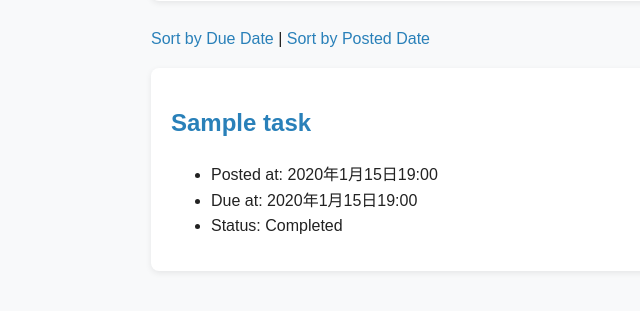
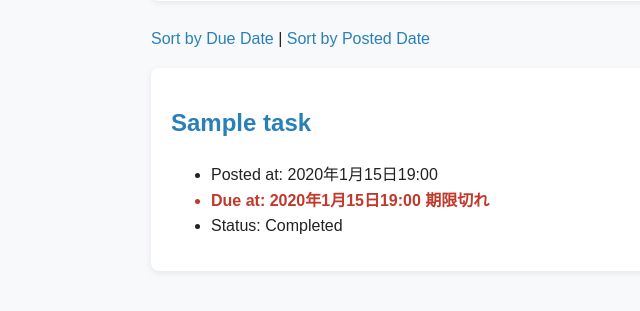
Before and after one commit to s1f10250266/django-test-exercise, a Django app: page / in a window 1280 px wide. Shown: the part 344-655 px from the top of the page, without its empty margins (89-729 px from the left). Run offline with Django 5.2, Linux system fonts and the light colour scheme; tables that the repository leaves empty hold one stand-in row (values such as "Sample post").

Commit message:
期限切れタスクの強調表示機能とテストの追加

```diff
--- a/todo/static/todo/css/style.css
+++ b/todo/static/todo/css/style.css
@@ -52,3 +52,8 @@ a {
 a:hover {
     text-decoration: underline;
 }
+
+.overdue {
+    color: #c0392b;
+    font-weight: bold;
+}
--- a/todo/templates/todo/detail.html
+++ b/todo/templates/todo/detail.html
@@ -14,7 +14,10 @@
     <ul>
       <li>Posted at: {{ task.posted_at }}</li>
       {% if task.due_at %}
-      <li>Due at: {{ task.due_at }}</li>
+      <li{% if task.due_at < now %} class="overdue"{% endif %}>
+        Due at: {{ task.due_at }}
+        {% if task.due_at < now %}<strong>期限切れ</strong>{% endif %}
+      </li>
       {% endif %}
       {% if task.completed %}
       <li>Status: Completed</li>
--- a/todo/templates/todo/index.html
+++ b/todo/templates/todo/index.html
@@ -39,7 +39,10 @@
       <ul>
         <li>Posted at: {{ task.posted_at }}</li>
         {% if task.due_at %}
-        <li>Due at: {{ task.due_at }}</li>
+        <li{% if task.due_at < now %} class="overdue"{% endif %}>
+          Due at: {{ task.due_at }}
+          {% if task.due_at < now %}<strong>期限切れ</strong>{% endif %}
+        </li>
         {% endif %}
         {% if task.completed %}
         <li>Status: Completed</li>
--- a/todo/views.py
+++ b/todo/views.py
@@ -1,5 +1,6 @@
 from django.shortcuts import render, redirect
 from django.http import Http404
+from django.utils import timezone
 from django.utils.timezone import make_aware
 from django.utils.dateparse import parse_datetime
 from todo.models import Task
@@ -17,7 +18,8 @@ def index(request):
         tasks = Task.objects.order_by('-posted_at')
 
     context = {
-        'tasks': tasks
+        'tasks': tasks,
+        'now': timezone.now(),
     }
     return render(request, 'todo/index.html', context)
 
@@ -29,6 +31,7 @@ def detail(request, task_id):
 
     context = {
         'task': task,
+        'now': timezone.now(),
     }
     return render(request, 'todo/detail.html', context)
 
```
